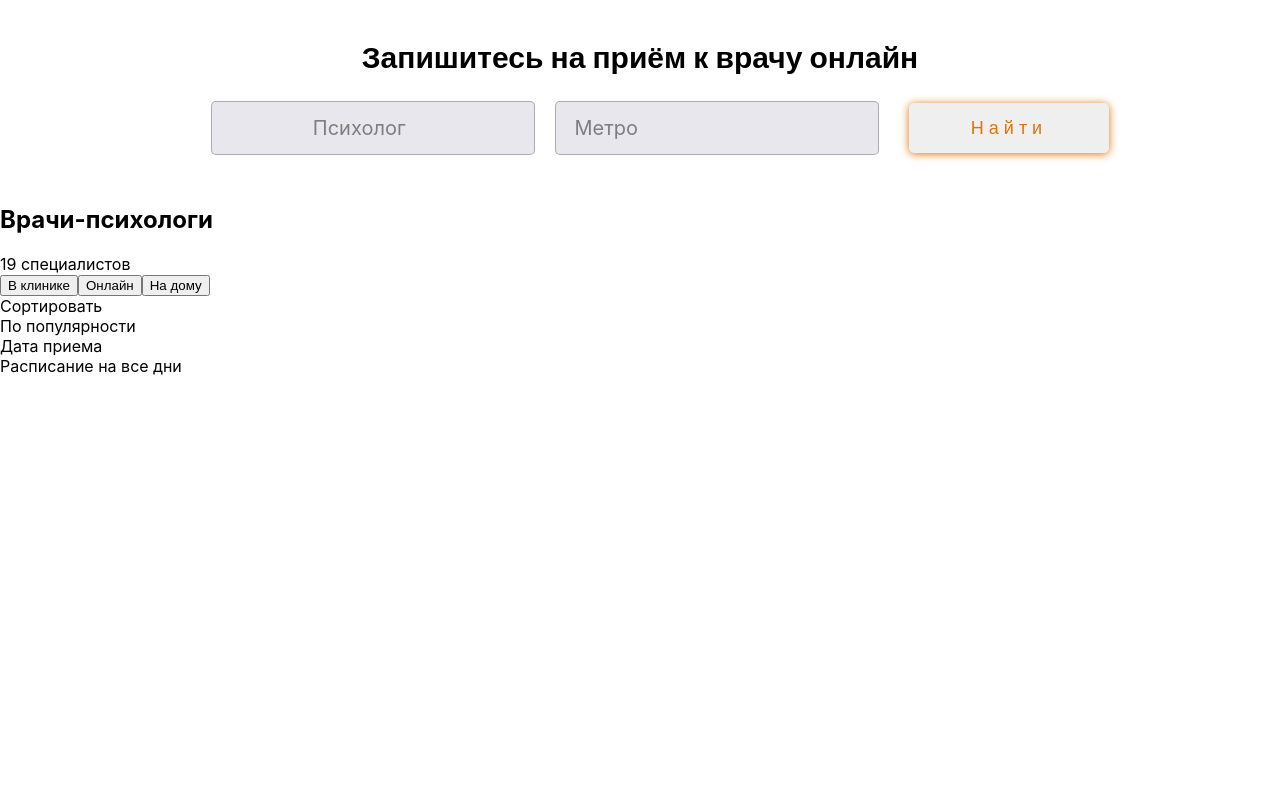
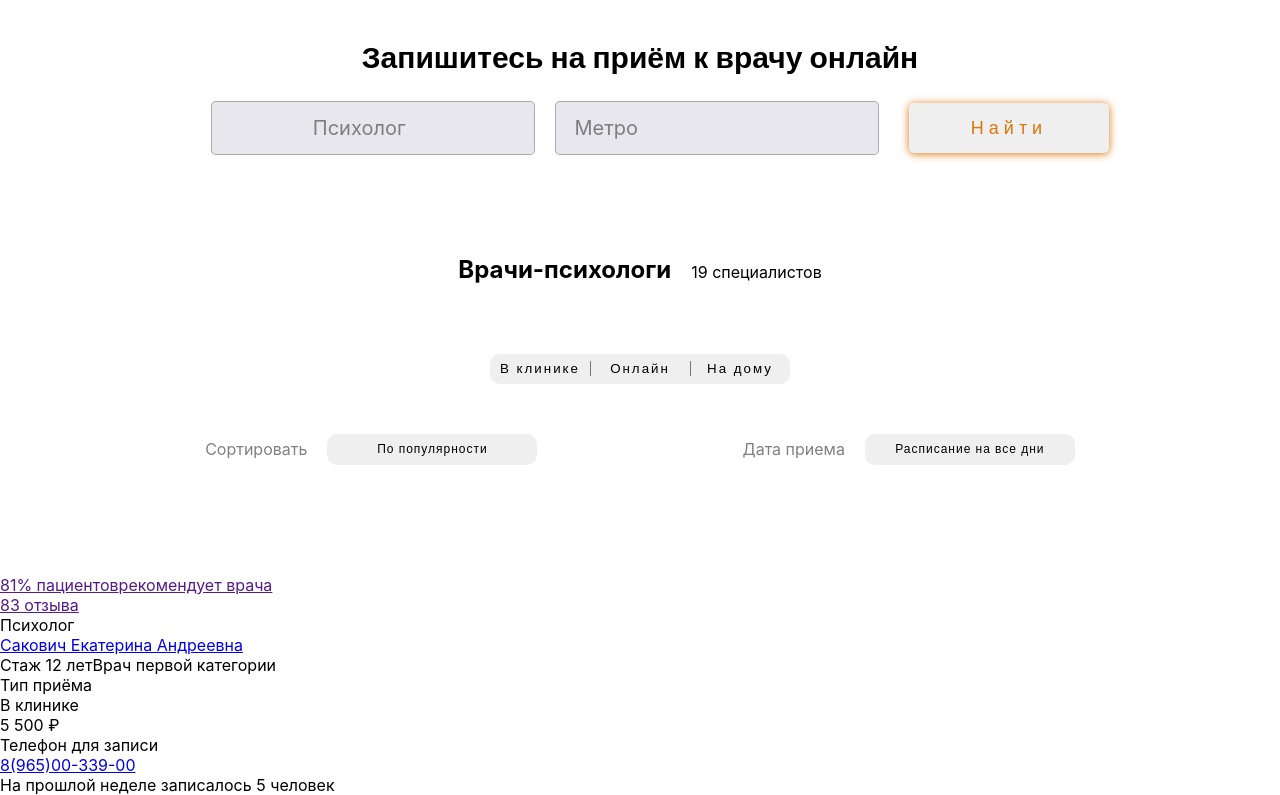
Before and after one commit to Rustdj/psy-find, a React (Create React App) app: page / in a window 1280 px wide. Shown: the part 394-1189 px from the top of the page. Before the commit the page ends 800 px from the top, so only its background shows below. Built offline with nearby package versions, Linux system fonts and the light colour scheme.

Commit message:
cart-doctors

```diff
--- a/src/App.js
+++ b/src/App.js
@@ -1,4 +1,5 @@
 import './App.css';
+import CartLayaut from './components/carts/cartLayaut';
 import Content from './components/content/content';
 import Header from './components/header/header.jsx';
 
@@ -8,6 +9,7 @@ function App() {
     <>
       <Header />
       <Content />
+      <CartLayaut/>
 
     </>
 
--- /dev/null
+++ b/src/components/carts/cartLayaut.jsx
@@ -0,0 +1,92 @@
+import React from "react";
+import c from "./cart.module.css";
+
+export default function CartLayaut() {
+  return (
+    <div className={c.doctorContainer}>
+      <div className={c.wrapper}>
+        <section className={c.pageLeft}>
+          <div className={c.pageAvatar}>
+            <a className={c.avatarLink} href="">
+              <div className={c.avaPhoto}>
+                <img src="" alt="" />
+              </div>
+            </a>
+            <div title="Добавить врача в избранное" className={c.buttonLike}>
+              <img src="" alt="" />
+            </div>
+          </div>
+          <a className={c.starValue} href="">
+            <div className={c.ratingDoctor}>
+              <div className={c.ratingStars}>
+                <div className={c.ratingMono}>
+                  <img src="" alt="" />
+                </div>
+              </div>
+              <div className={c.recommendations}>
+                <div className={c.value}>
+                    <span>81% пациентов</span>
+                    <span>рекомендует врача</span>
+                </div>
+                <span className={c.valueLabel}>83 отзыва</span>
+              </div>
+            </div>
+          </a>
+        </section>
+        <section className={c.pageRight}>
+          <div className={c.pageCardInfo}>
+            <div className={c.infoBlock}>
+              <div className={c.nameSpecialist}>
+                <div className={c.specialist}>Психолог</div>
+              </div>
+              <div className={c.doctorName}>
+                <a href="#">Сакович Екатерина Андреевна</a>
+              </div>
+              <div className={c.details}>
+                <span className={c.detailsExperience}>Стаж 12 лет</span>
+                <span className={c.detailsCategory}>Врач первой категории</span>
+              </div>
+              <div className={c.receptionButtons}>
+                <div className={c.title}>Тип приёма</div>
+                <div className={c.list}>
+                  <div className={c.buttonItem}>
+                    <div className={c.buttonClinic}>
+                      <div className={c.buttonContent}>
+                        <div className={c.buttonTop}>
+                          <div className={c.iconBlock}></div>
+                          <div className={c.iconToolTips}></div>
+                        </div>
+                        <div className={c.buttonLabel}>В клинике</div>
+                        <div className={c.priceBlock}>
+                          <div className={c.buttonPrice}>
+                            <div className={c.priceActual}>
+                              <span className={c.priceLabel}>5 500 ₽</span>
+                              <img src="" alt="" />
+                            </div>
+                          </div>
+                        </div>
+                      </div>
+                    </div>
+                  </div>
+                </div>
+              </div>
+              <div className={c.phoneBlock}>
+                <div className={c.pagePhole}>
+                  <div className={c.pholeLabel}>Телефон для записи</div>
+                  <div className={c.phoneLink}>
+                    <a href="tel:79650033900">8(965)00-339-00</a>
+                  </div>
+                </div>
+                <div className={c.tipMessage}>
+                  На прошлой неделе записалось 5 человек
+                </div>
+              </div>
+            </div>
+            <div className={c.infoPhone}></div>
+          </div>
+          <div className={c.pageCatdClinic}></div>
+        </section>
+      </div>
+    </div>
+  );
+}
--- a/src/components/content/sorting/sorting.jsx
+++ b/src/components/content/sorting/sorting.jsx
@@ -13,33 +13,35 @@ const Sorting = () => {
           </div>
         </article>
       </div>
-      <div>
+      <>
         <div className={classes.filter}>
           <div className={classes.filterSort}>
-            <div filterReception>
-              <button className={classes.filterBtn}>В клинике</button>
-              <button className={classes.filterBtn}>Онлайн</button>
+            <div className={classes.filterReception}>
+              <button className={classes.filterButton}>В клинике</button>
+              <button className={classes.filterBtns}>Онлайн</button>
               <button className={classes.filterBtn}>На дому</button>
             </div>
           </div>
+          <div className={classes.filterBlock}>
             <div className={classes.filterSort}>
               <div className={classes.item}>Сортировать</div>
-            <div>
+              <>
                 <div className={classes.filterItem}>
-                <span className={classes.span}>По популярности</span>
+                  <button className={classes.button}>По популярности</button>
                 </div>
-            </div>
+              </>
             </div>
             <div className={classes.filterSort}>
               <div className={classes.item}>Дата приема</div>
               <div>
                 <div className={classes.filterItem}>
-                <span className={classes.span}>Расписание на все дни</span>
+                  <button className={classes.button}>Расписание на все дни</button>
                 </div>
               </div>
             </div>
           </div>
         </div>
+      </>
     </div>
   );
 };
--- a/src/components/content/sorting/sorting.module.css
+++ b/src/components/content/sorting/sorting.module.css
@@ -0,0 +1,114 @@
+.listPage {
+    padding: 0;
+}
+.listPageBox {
+    padding: 0 24px;
+}
+
+.topCont {
+    display: flex;
+    justify-content: center;
+    align-items: baseline;
+    margin: 50px;
+}
+.specialistic {
+    margin-left: 20px;
+}
+
+/* фильтр */
+
+
+.filterReception {
+    display: flex;
+
+}
+.filterBtn {
+    position: relative;
+    height: 30px;
+    width: 100px;
+    border: none;
+    border-start-end-radius: 10px;
+    border-bottom-right-radius: 10px;
+    cursor: pointer;
+    letter-spacing: 2px;
+    transition: all .4s;
+}
+.filterBtns {
+    position: relative;
+    height: 30px;
+    width: 100px;
+    border: none;
+    cursor: pointer;
+    letter-spacing: 2px;
+    transition: all .4s;
+}
+.filterButton {
+    position: relative;
+    height: 30px;
+    width: 100px;
+    border: none;
+    border-start-start-radius: 10px;
+    border-bottom-left-radius: 10px;
+    cursor: pointer;
+    letter-spacing: 2px;
+    transition: all .4s;
+}
+.filterBtn:hover {
+    background-color: #dc750a;
+    transition: all .4s;
+    letter-spacing: 1px;
+}
+.filterBtns:hover {
+    background-color: #dc750a;
+    transition: all .4s;
+    letter-spacing: 1px;
+}
+.filterButton:hover {
+    background-color: #dc750a;
+    transition: all .4s;
+    letter-spacing: 1px;
+}
+.filterBtn::before {
+    content: "";
+    position: absolute;
+    height: 15px;
+    width: 1px;
+    background-color: #7c7575;
+    left: 0px;
+}
+.filterBtns::before {
+    content: "";
+    position: absolute;
+    height: 15px;
+    width: 1px;
+    background-color: #7c7575;
+    left: 0px;
+
+}
+
+/* ======== */
+.filterBlock {
+    display: flex;
+    justify-content: space-evenly;
+}
+
+.filterSort {
+    display: flex;
+    justify-content: center;
+    margin-bottom: 50px;
+    align-items: center;
+    color: gray;
+}
+.filterItem {
+    margin-left: 20px;
+}
+.button {
+    width: 210px;
+    height: 31px;
+    border-radius: 10px;
+    border: none;
+    font-family: Poppins, sans-serif;
+    font-size: 12px;
+    letter-spacing: 1px;
+    cursor: pointer;
+}
```
Also changed, not shown: src/components/carts/cart.module.css (added), src/components/carts/cartData.jsx (added). Lines whose indentation alone changed are shown as unchanged.
